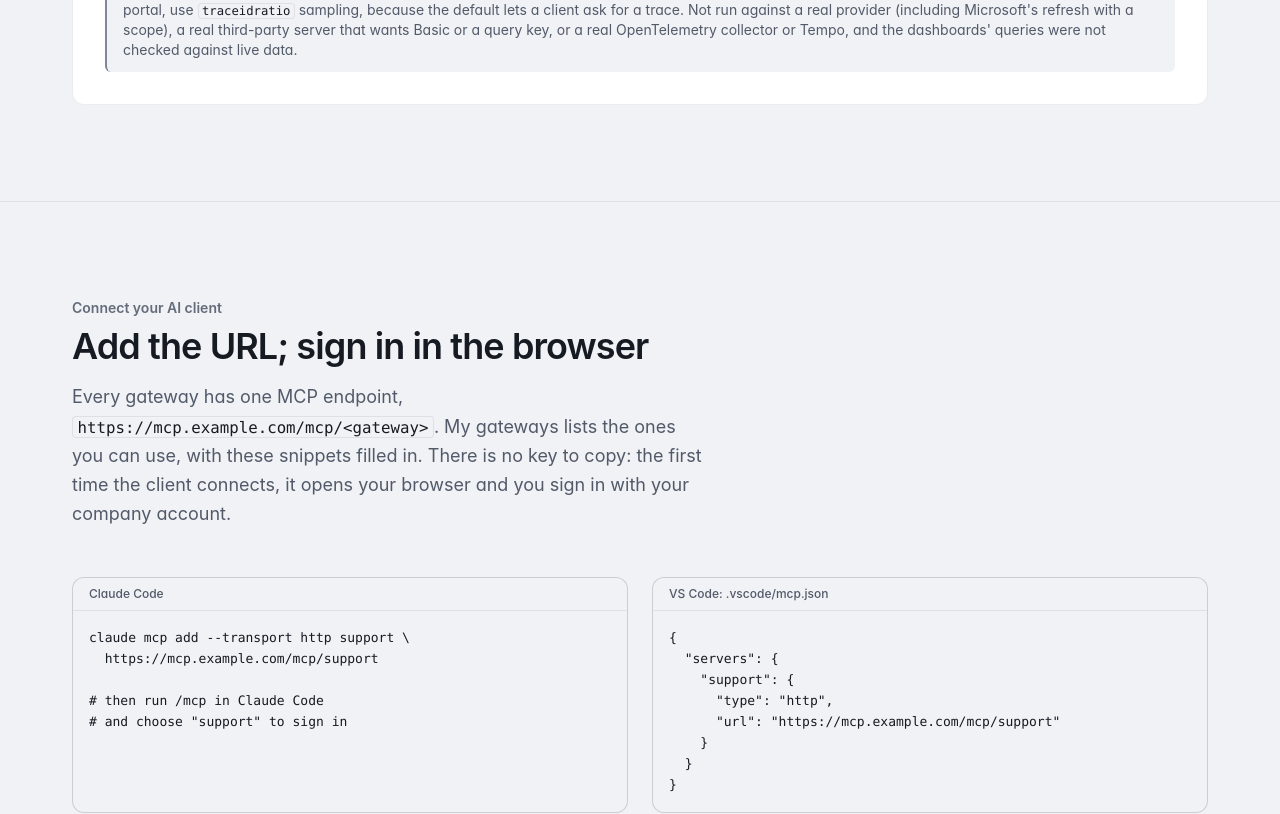
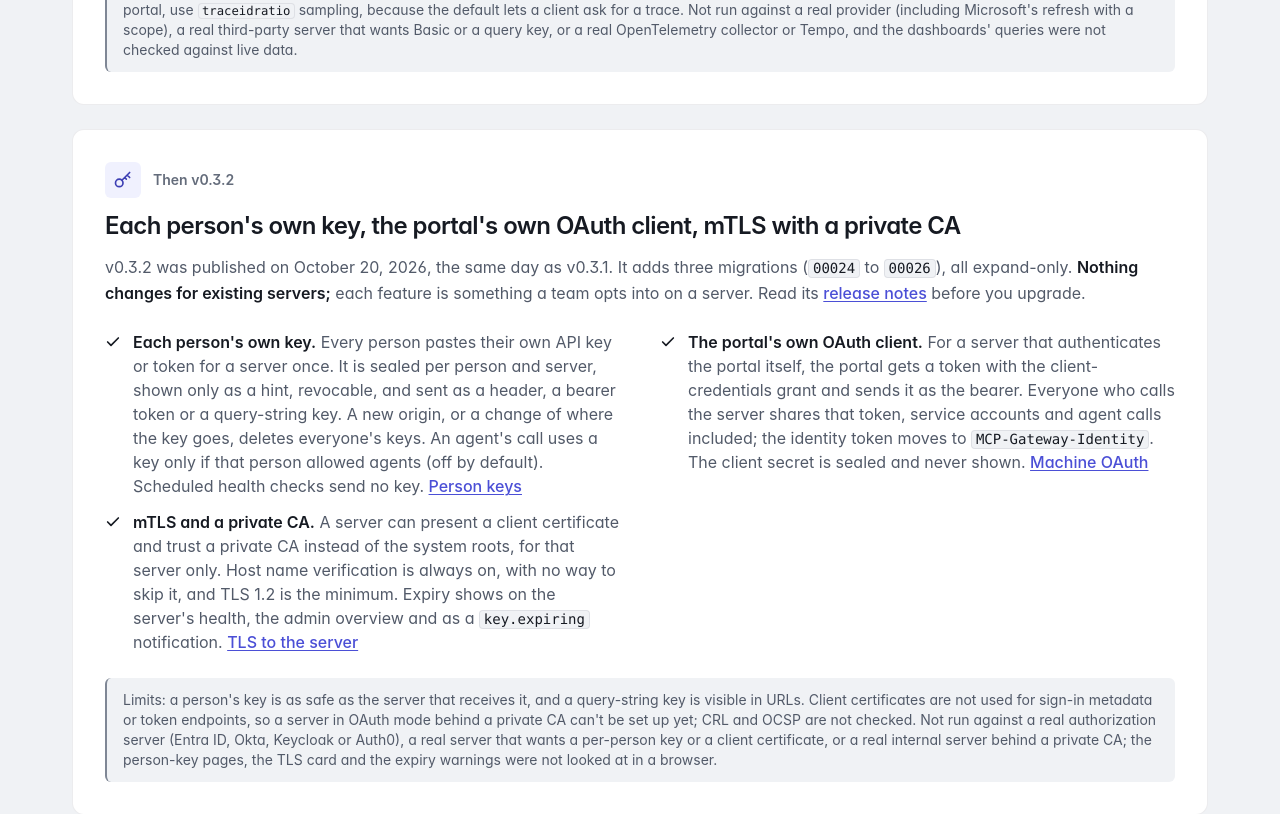
Before and after one commit to ncecere/omp-website, a Next.js app: page / in a window 1280 px wide. Shown: the part 10940-11754 px from the top of the page. Built offline with nearby package versions, Linux system fonts and the light colour scheme.

Commit message:
Landing page: v0.3.2 card after the v0.3.1 card (each person's own key, the portal's own OAuth client, mTLS with a private CA, with limits); status card facts from the v0.3.2 notes

```diff
--- a/app/page.tsx
+++ b/app/page.tsx
@@ -19,11 +19,11 @@ import { ButtonLink, CheckList, CodeBlock, Eyebrow, Note, SectionHeading, Strong
 import { site } from "@/lib/site";
 
 /*
- * Every claim here is checked against Open MCP Portal v0.3.1
- * (github.com/ncecere/open-mcp-portal at the v0.3.1 tag; the repository was
- * called open-mcp-gateway until the rename): docs/releases/v0.3.1.md (the
- * v0.3.1 card and the status card), docs/releases/v0.3.0.md (the v0.3.0
- * card), docs/releases/v0.2.2.md (the v0.2.2 card), docs/releases/v0.2.1.md (the
+ * Every claim here is checked against Open MCP Portal v0.3.2
+ * (github.com/ncecere/open-mcp-portal at the v0.3.2 tag; the repository was
+ * called open-mcp-gateway until the rename): docs/releases/v0.3.2.md (the
+ * v0.3.2 card and the status card), docs/releases/v0.3.1.md (the v0.3.1
+ * card), docs/releases/v0.3.0.md (the v0.3.0 card), docs/releases/v0.2.2.md (the v0.2.2 card), docs/releases/v0.2.1.md (the
  * v0.2.1 card), docs/releases/v0.2.0.md (the
  * "New in v0.2.0" section), docs/threat-model.md,
  * docs/mcp-protocol.md, docs/admin-overview.md, docs/notifications.md,
@@ -601,8 +601,10 @@ function Features() {
 // site.previousVersion, not site.version), plus one card for the small
 // release after it, docs/releases/v0.2.1.md (site.patchVersion), one for the
 // hardening release, docs/releases/v0.2.2.md (site.hardeningVersion), one for
-// the agent-platform release, docs/releases/v0.3.0.md (site.agentVersion), and
-// one for the current release, docs/releases/v0.3.1.md (site.version). Claims and
+// the agent-platform release, docs/releases/v0.3.0.md (site.agentVersion), one
+// for the credentials and operations release, docs/releases/v0.3.1.md
+// (site.credentialsVersion), and one for the current release,
+// docs/releases/v0.3.2.md (site.version). Claims and
 // limits are the release notes' own; the "not yet tried" list is repeated in
 // the project status card.
 function NewInRelease() {
@@ -932,15 +934,15 @@ function NewInRelease() {
           <FeatureCard
             id="new-credentials"
             icon={<Activity className="size-5" />}
-            eyebrow={`Then ${site.version}`}
+            eyebrow={`Then ${site.credentialsVersion}`}
             title="Provider access lists, several credential parts, tracing"
             wide
             lead={
               <p>
-                {site.version} was published on October 20, 2026, the same day as {site.agentVersion}. It adds three migrations
+                {site.credentialsVersion} was published on October 20, 2026, the same day as {site.agentVersion}. It adds three migrations
                 (<code>00021</code> to <code>00023</code>), all expand-only. <Strong>Nothing changes for existing providers or
                 servers until an admin opts in,</Strong> but existing auth providers stay open to every team, so read its{" "}
-                <TextLink href={site.releaseNotesUrl}>release notes</TextLink> before you upgrade.
+                <TextLink href={site.credentialsReleaseNotesUrl}>release notes</TextLink> before you upgrade.
               </p>
             }
             bullets={[
@@ -977,6 +979,56 @@ function NewInRelease() {
                 Not run against a real provider (including Microsoft&apos;s refresh with a scope), a real third-party server
                 that wants Basic or a query key, or a real OpenTelemetry collector or Tempo, and the dashboards&apos; queries
                 were not checked against live data.
+              </>
+            }
+          />
+
+          {/* docs/releases/v0.3.2.md "What changed", "Upgrading", "Verification" and "Known limitations"; docs/person-secrets.md, docs/machine-oauth.md, docs/registry.md */}
+          <FeatureCard
+            id="new-upstream-auth"
+            icon={<Key className="size-5" />}
+            eyebrow={`Then ${site.version}`}
+            title="Each person's own key, the portal's own OAuth client, mTLS with a private CA"
+            wide
+            lead={
+              <p>
+                {site.version} was published on October 20, 2026, the same day as {site.credentialsVersion}. It adds three
+                migrations (<code>00024</code> to <code>00026</code>), all expand-only. <Strong>Nothing changes for existing
+                servers;</Strong> each feature is something a team opts into on a server. Read its{" "}
+                <TextLink href={site.releaseNotesUrl}>release notes</TextLink> before you upgrade.
+              </p>
+            }
+            bullets={[
+              <>
+                <Strong>Each person&apos;s own key.</Strong> Every person pastes their own API key or token for a server once.
+                It is sealed per person and server, shown only as a hint, revocable, and sent as a header, a bearer token or
+                a query-string key. A new origin, or a change of where the key goes, deletes everyone&apos;s keys. An agent&apos;s
+                call uses a key only if that person allowed agents (off by default). Scheduled health checks send no key.{" "}
+                <TextLink href={site.personSecretsUrl}>Person keys</TextLink>
+              </>,
+              <>
+                <Strong>The portal&apos;s own OAuth client.</Strong> For a server that authenticates the portal itself, the
+                portal gets a token with the client-credentials grant and sends it as the bearer. Everyone who calls the
+                server shares that token, service accounts and agent calls included; the identity token moves to{" "}
+                <code>{site.headers.identity}</code>. The client secret is sealed and never shown.{" "}
+                <TextLink href={site.machineOAuthUrl}>Machine OAuth</TextLink>
+              </>,
+              <>
+                <Strong>mTLS and a private CA.</Strong> A server can present a client certificate and trust a private CA
+                instead of the system roots, for that server only. Host name verification is always on, with no way to skip
+                it, and TLS 1.2 is the minimum. Expiry shows on the server&apos;s health, the admin overview and as a{" "}
+                <code>key.expiring</code> notification.{" "}
+                <TextLink href={site.upstreamTlsUrl}>TLS to the server</TextLink>
+              </>,
+            ]}
+            note={
+              <>
+                Limits: a person&apos;s key is as safe as the server that receives it, and a query-string key is visible in
+                URLs. Client certificates are not used for sign-in metadata or token endpoints, so a server in OAuth mode
+                behind a private CA can&apos;t be set up yet; CRL and OCSP are not checked. Not run against a real
+                authorization server (Entra ID, Okta, Keycloak or Auth0), a real server that wants a per-person key or a
+                client certificate, or a real internal server behind a private CA; the person-key pages, the TLS card and
+                the expiry warnings were not looked at in a browser.
               </>
             }
           />
@@ -1380,7 +1432,7 @@ function OpenSource() {
               </p>
               <p>
                 {site.previousVersion} and {site.patchVersion} were both published on October 18, 2026, the day after v0.1.0,
-                and {site.hardeningVersion}, {site.agentVersion} and {site.version} on October 20. It is pre-1.0 software and hasn&apos;t run in production. Claude Code
+                and {site.hardeningVersion}, {site.agentVersion}, {site.credentialsVersion} and {site.version} on October 20. It is pre-1.0 software and hasn&apos;t run in production. Claude Code
                 2.1.280 has been run on the 2026-07-28 revision, with an API key and with its OAuth sign-in (discovery,
                 lists, tool calls and the consent link), and {site.version} runs on one real cluster (a CloudNativePG
                 database with continuous archiving and a tested restore). The Kubernetes manifests also pass a smoke test on
@@ -1388,10 +1440,13 @@ function OpenSource() {
                 against tokens from its real signing code and a fake issuer, not its gateway and runtime end to end), the one-time notice for a trusted client with the real Claude Code client
                 (an integration test covers the whole flow), a client that declares URL elicitation, VS Code and Cursor, a
                 real Google or Microsoft provider for delegated credentials (only GitHub has run end to end), email over
-                TLS to a real mail provider, and a real Slack webhook. Also not run: {site.version}&apos;s narrower tokens against a real provider
+                TLS to a real mail provider, and a real Slack webhook. Also not run: {site.credentialsVersion}&apos;s narrower tokens against a real provider
                 (including Microsoft&apos;s refresh with a scope), a real third-party server that wants Basic or a query key, and a real
                 OpenTelemetry collector or Tempo (a fake receiver stood in; the dashboards&apos; queries were not checked against live
-                data). Pilot it before you depend on it.
+                data). Also not run for {site.version}: a real authorization server (Entra ID, Okta, Keycloak or Auth0) for the portal&apos;s own OAuth client, a real
+                server that wants a per-person key or a client certificate, and a real internal server behind a private CA (tests used
+                throwaway CAs and test servers; the person-key pages, the TLS card and the expiry warnings were not looked at in a browser).
+                Pilot it before you depend on it.
               </p>
               <p>
                 Limits: remote servers only (no stdio); streaming covers the progress of a tool call, with no
@@ -1403,12 +1458,15 @@ function OpenSource() {
                 gateway; a person removed at the identity provider stays reachable through agents until suspended in the
                 portal; a server with Send identity off can&apos;t tell an agent&apos;s call from the person&apos;s; the smoke test doesn&apos;t cover ingress and TLS, OIDC, upgrades or restores;
                 a query-string credential travels in the URL, so servers, proxies and their logs may record it; narrowing a token is only as good as the provider&apos;s
-                support for a scope on refresh, and exemplars are not built; providers that existed before {site.version} stay open to every team until an admin restricts them;
+                support for a scope on refresh, and exemplars are not built; providers that existed before {site.credentialsVersion} stay open to every team until an admin restricts them;
+                a person&apos;s key is as safe as the server that receives it, and a query-string key is visible in URLs; everyone who calls a server that uses the portal&apos;s own OAuth client shares its token;
+                client certificates are not used for sign-in metadata or token endpoints (a server in OAuth mode behind a private CA can&apos;t be set up yet, and CRL and OCSP are not checked);
+                a team&apos;s static credential echoed back by its own server reaches the caller in the tool result;
                 audit export, split database roles and idle sessions are still open in the threat model.
                 Next on the{" "}
                 <TextLink href={site.roadmapUrl}>roadmap</TextLink> (an order of work, not a schedule; every item is a
                 GitHub issue with its implementation plan): a pilot with a real team, real-client checks and a run against a
-                live Pi Durable Platform first, then per-person secrets for servers that don&apos;t use OAuth, tool classification and
+                live Pi Durable Platform first, then team service connections for service accounts, tool classification and
                 scopes on credentials, and approval before sensitive calls.
               </p>
             </div>
```
